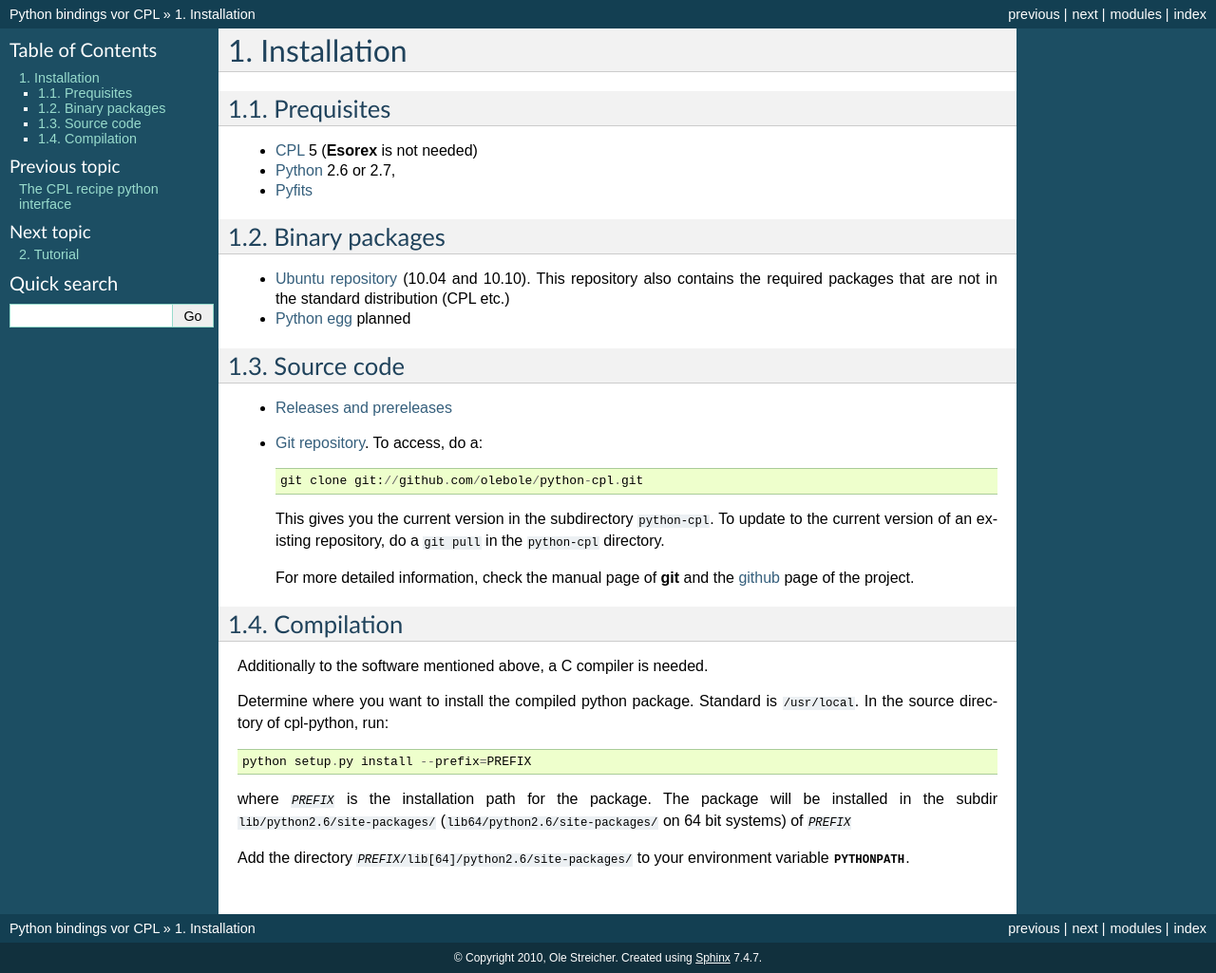
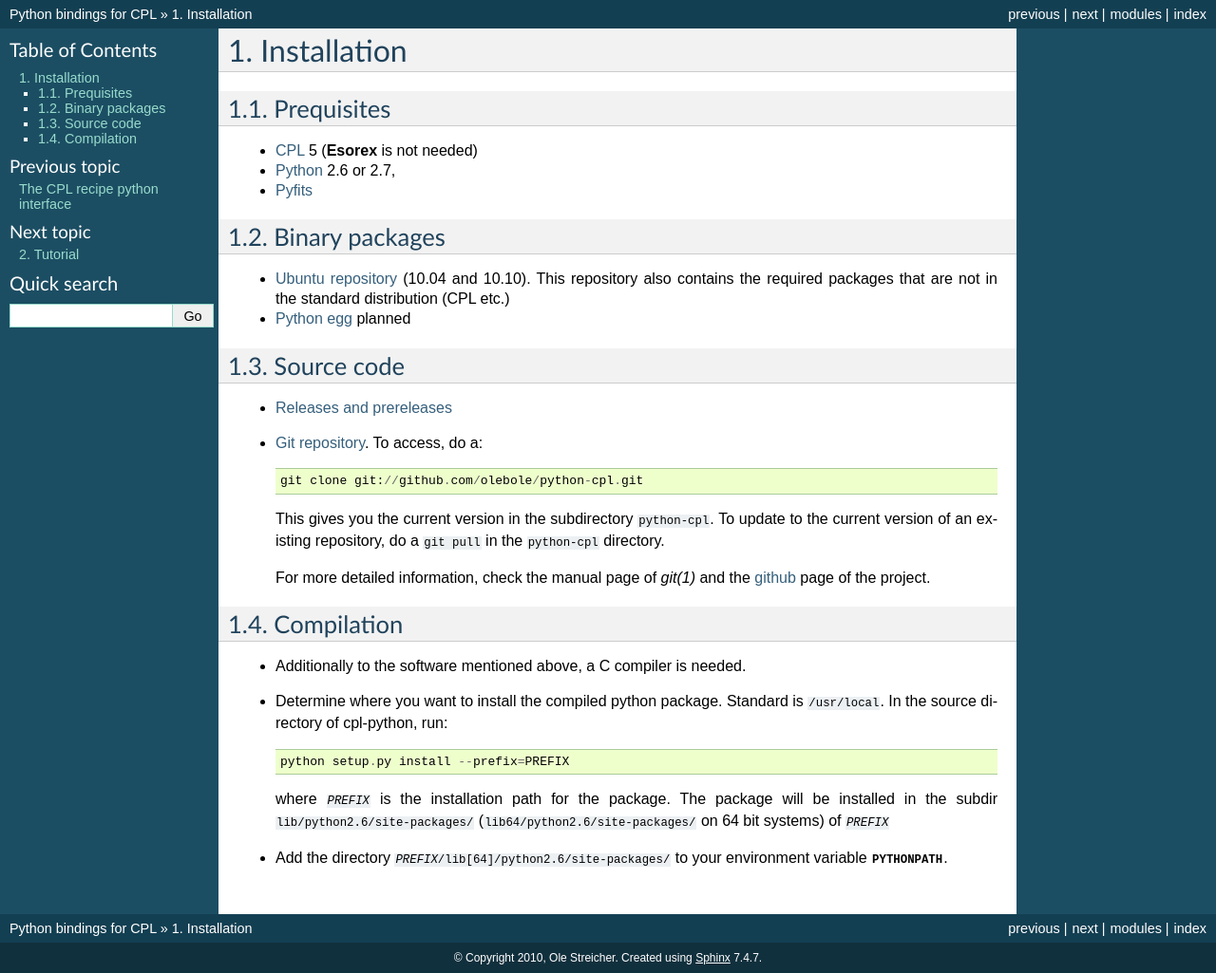
Before and after one commit to olebole/python-cpl, a Sphinx documentation site: the page built from doc/install.rst, in a window 1280 px wide. Shown: the whole page at 95% size. Built offline with Sphinx 7.4.7, drawn with Linux system fonts in a browser that asks for light colours; the version number is read from the project's files by our own code.

Commit message:
More Docu fixes

```diff
--- a/doc/conf.py
+++ b/doc/conf.py
@@ -105,7 +105,7 @@ html_theme = 'default'
 
 # The name for this set of Sphinx documents.  If None, it defaults to
 # "<project> v<release> documentation".
-html_title = "Python bindings vor CPL"
+html_title = "Python bindings for CPL"
 
 # A shorter title for the navigation bar.  Default is the same as html_title.
 #html_short_title = None
--- a/doc/install.rst
+++ b/doc/install.rst
@@ -29,22 +29,22 @@ Source code
   To update to the current version of an existing repository, do a
   ``git pull`` in the :file:`python-cpl` directory.
 
-  For more detailed information, check the manual page of :program:`git` and the
+  For more detailed information, check the manual page of :manpage:`git(1)` and the
   `github <http://github.com/olebole/python-cpl>`_ page of the project.
 
 Compilation
 -----------
 
-Additionally to the software mentioned above, a C compiler is needed.
+* Additionally to the software mentioned above, a C compiler is needed.
 
-Determine where you want to install the compiled python package. Standard is
-:file:`/usr/local`. In the source directory of cpl-python, run::
+* Determine where you want to install the compiled python package. Standard is
+  :file:`/usr/local`. In the source directory of cpl-python, run::
 
-   python setup.py install --prefix=PREFIX
+    python setup.py install --prefix=PREFIX
 
-where :file:`{PREFIX}` is the installation path for the package. The package
-will be installed in the subdir :file:`lib/python2.6/site-packages/`
-(:file:`lib64/python2.6/site-packages/` on 64 bit systems) of :file:`{PREFIX}`
+  where :file:`{PREFIX}` is the installation path for the package. The package
+  will be installed in the subdir :file:`lib/python2.6/site-packages/`
+  (:file:`lib64/python2.6/site-packages/` on 64 bit systems) of :file:`{PREFIX}`
 
-Add the directory :file:`{PREFIX}/lib[64]/python2.6/site-packages/` to your
-environment variable :envvar:`PYTHONPATH`.
+* Add the directory :file:`{PREFIX}/lib[64]/python2.6/site-packages/` to your
+  environment variable :envvar:`PYTHONPATH`.
--- a/doc/msg.rst
+++ b/doc/msg.rst
@@ -100,7 +100,7 @@ Creating CPL messages from Python
 
 These methods can be called from the :data:`cpl.msg` object. Additionally from
 logging them as CPL terminal messages, they get logged to the Python
-:class:`logging.Logger` object with the log name 'cpl.{domain}'.
+:class:`logging.Logger` object with the log name :file:`cpl.{domain}`.
 
    .. automethod:: cpl.log.CplLogger.debug
 
```
Also changed, not shown: other parts of doc/msg.rst (+1 -1 lines).
